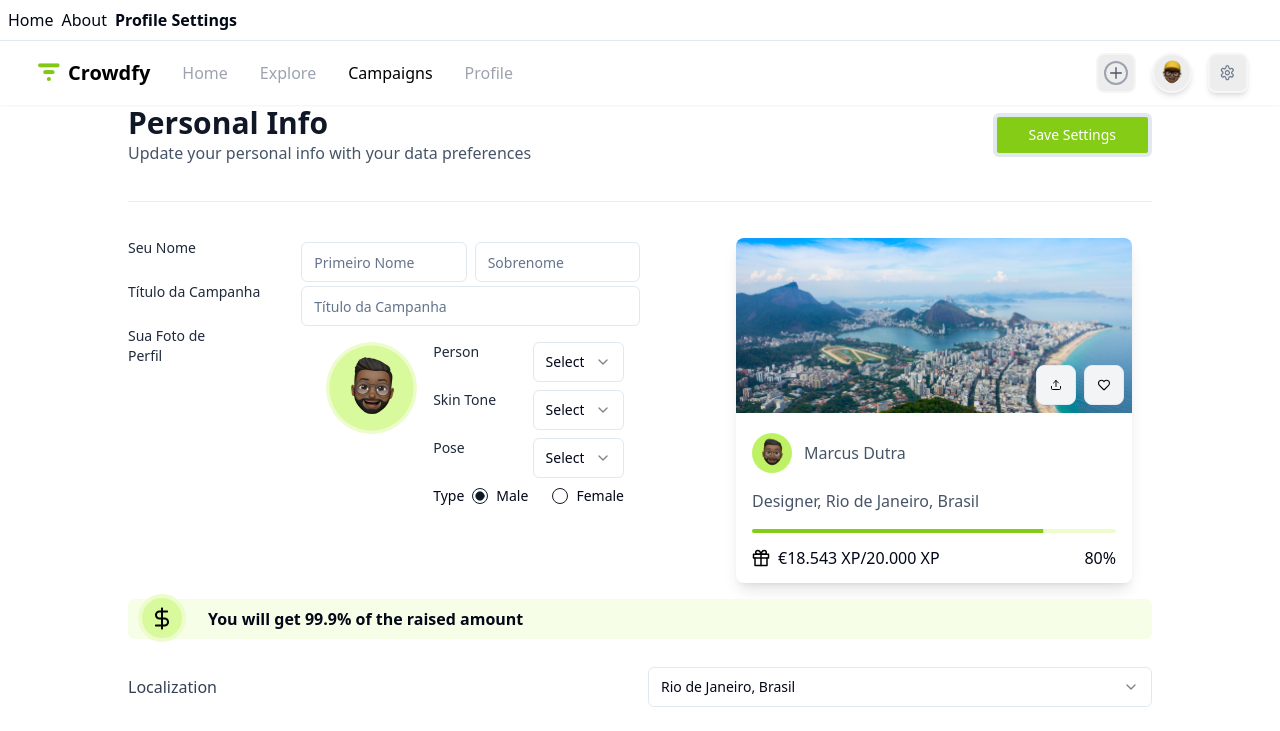
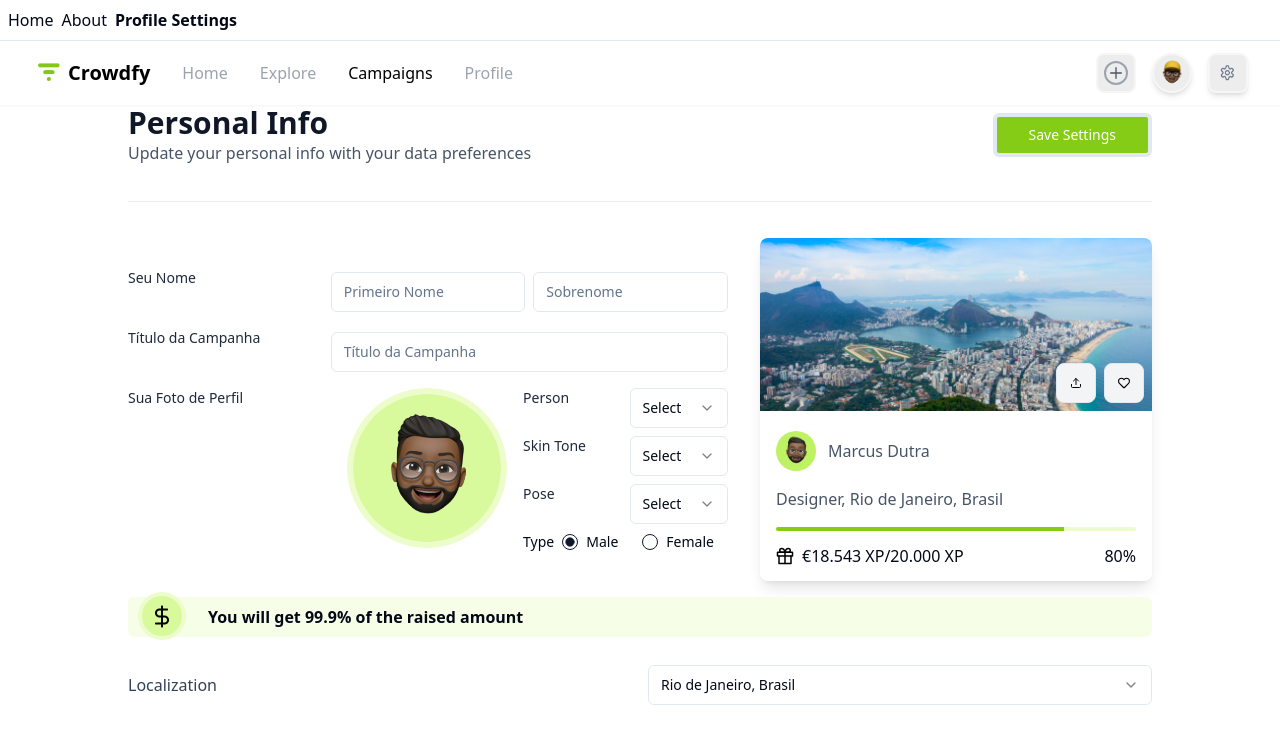
Before and after one commit to Aprender-e-Crescer/crowdfy, a React (Vite) app: page /profile-settings in a window 1280 px wide. Shown: the top 731 px of the page. Built offline with nearby package versions, Linux system fonts and the light colour scheme.

Commit message:
ajustando personal info

```diff
--- a/src/components/component/card.tsx
+++ b/src/components/component/card.tsx
@@ -23,7 +23,7 @@ export function Card({
   progressValue,
 }: CardProps) {
   return (
-    <div className="max-w-[396px] rounded-lg overflow-hidden shadow-lg font-plusjakartasans">
+    <div className="max-w-[396px] min-w-[260px] rounded-lg overflow-hidden shadow-lg font-plusjakartasans">
       <div className="relative">
         <img src={imageSrc} alt="Card Image" className="w-full h-auto" />
         <div className="absolute bottom-2 right-2 flex gap-2">
--- a/src/components/personalInfo.tsx
+++ b/src/components/personalInfo.tsx
@@ -11,11 +11,11 @@ import { Avatar, AvatarImage } from '@radix-ui/react-avatar'
 
 export default function PersonalInfo() {
   return (
-    <div>
+    <div className="flex flex-1">
       {/* PC */}
-      <div className="hidden md:flex">
-        <div className="">
-          <form className="w-full">
+      <div className="hidden md:flex flex-1">
+        <div className="flex flex-1">
+          <form className="w-full flex flex-col gap-y-4 min-w-[600px]">
             <div className="">
               <div className="grid grid-cols-3 gap-2 items-center-start">
                 <label
@@ -58,7 +58,7 @@ export default function PersonalInfo() {
                   Sua Foto de Perfil
                 </label>
               </div>
-              <div className="flex items-start space-x-4 ml-24 m-4">
+              <div className="flex items-start space-x-4 ml-24 flex-1">
                 <div>
                   <Avatar>
                     <AvatarImage
@@ -67,7 +67,7 @@ export default function PersonalInfo() {
                     />
                   </Avatar>
                 </div>
-                <div>
+                <div className="flex flex-1 flex-col">
                   <div className="grid grid-cols-2 gap-2 items-center-start">
                     <label
                       htmlFor="person"
@@ -154,7 +154,7 @@ export default function PersonalInfo() {
       </div>
 
       {/* Mobile */}
-      <div className="md:hidden flex flex-col">
+      <div className="md:hidden flex flex-col flex-1">
         <div>
           <div className="font-semibold text-[#101828] text-3xl">
             <h1>Personal Info</h1>
--- a/src/routes/profile-settings.tsx
+++ b/src/routes/profile-settings.tsx
@@ -14,7 +14,7 @@ export const Route = createFileRoute('/profile-settings')({
 function ProfileSettings() {
   return (
     <>
-      <div className=" md:hidden flex flex-col mx-3 gap-y-4">
+      <div className="md:hidden flex flex-col mx-3 gap-y-4">
         <div className="flex flex-col gap-y-5">
           <div className="flex flex-col justify-center gap-y-8">
             <PersonalInfo />
@@ -56,10 +56,8 @@ function ProfileSettings() {
           </div>
           <hr className="my-4 border-[#EAECF0]" />
 
-          <div className="flex gap-x-24">
-            <div className="w-2/4">
-              <PersonalInfo />
-            </div>
+          <div className="flex gap-8 flex-col lg:flex-row items-center">
+            <PersonalInfo />
 
             <Card
               avatarName="Marcus Dutra"
```
